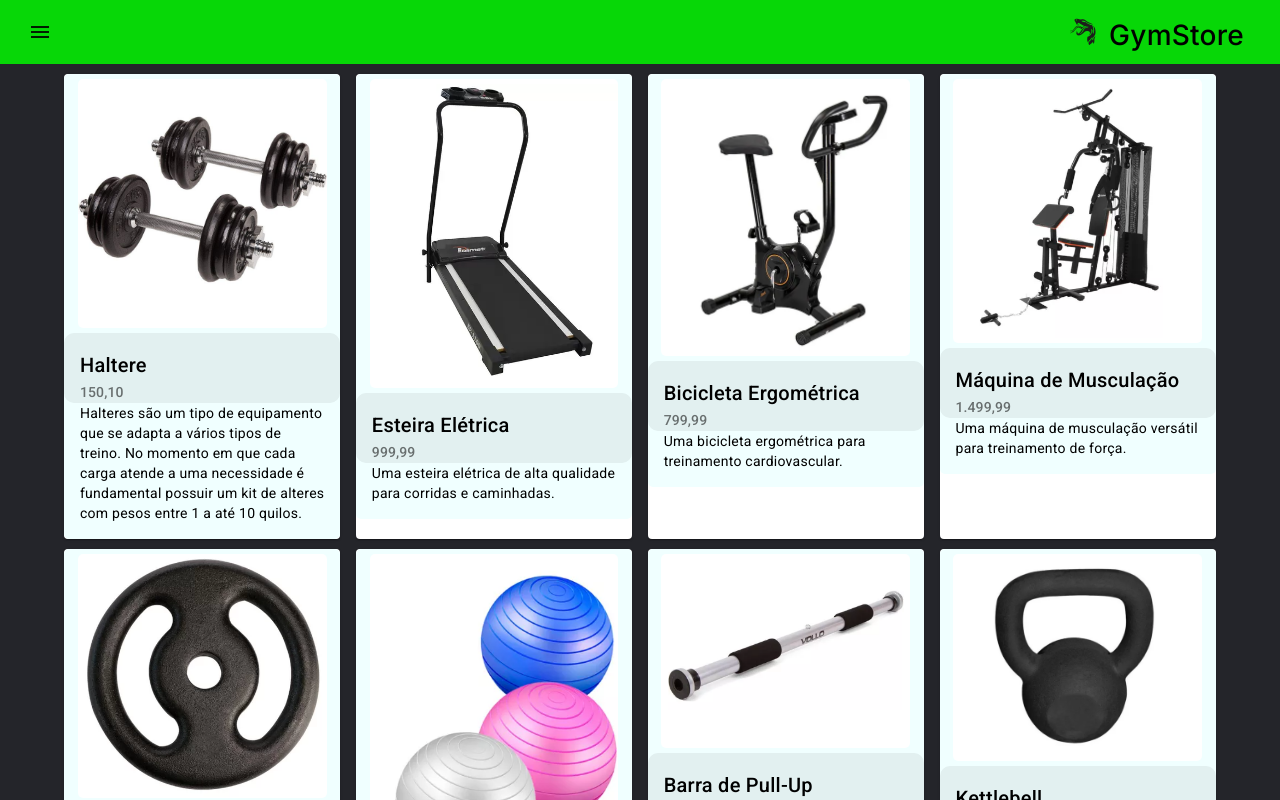
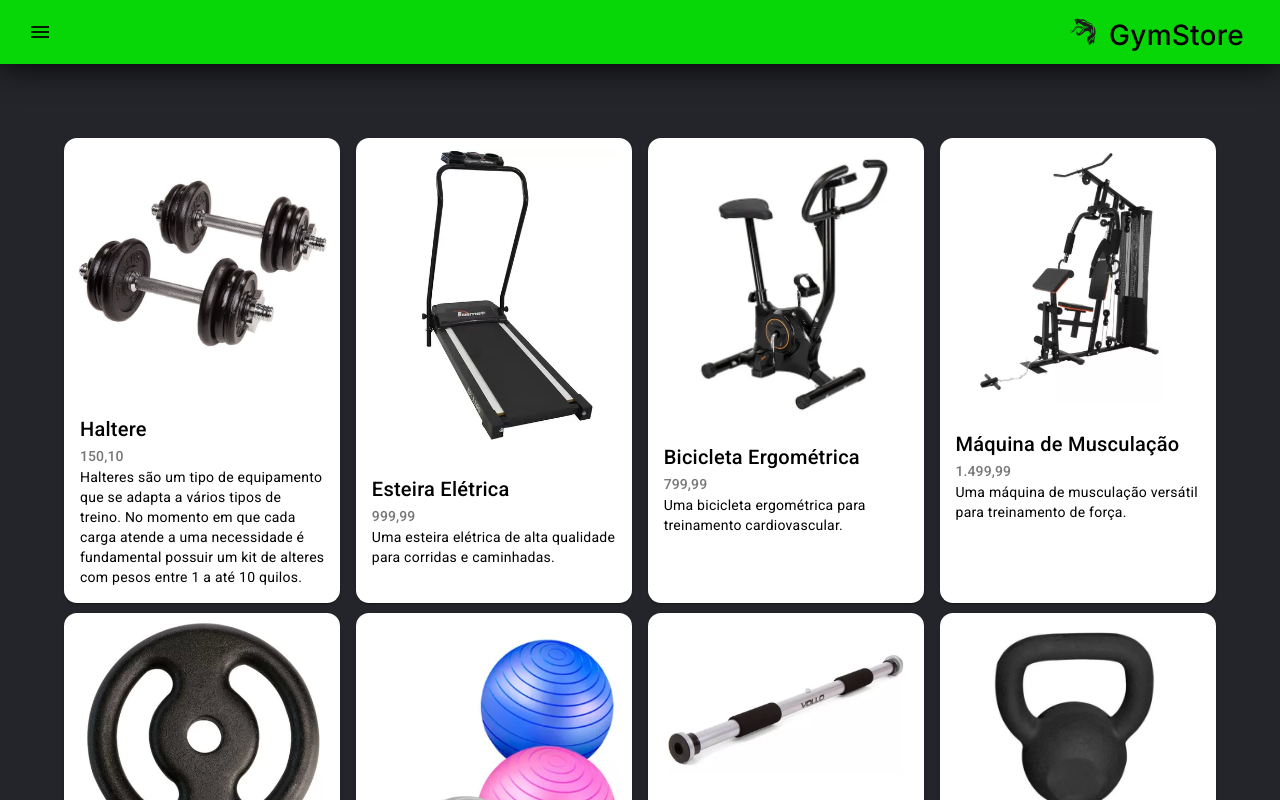
Before and after one commit to Diniz-s-flavio/GymStore-Angular, an Angular app: page /products in a window 1280 px wide. Shown: the top 800 px of the page. Built offline with nearby package versions, Linux system fonts and the light colour scheme.

Commit message:
GymStore version 0.5.2

```diff
--- a/src/app/app.component.css
+++ b/src/app/app.component.css
@@ -10,6 +10,7 @@
 
 .menu-bar {
     background-color: #07d707;
+    box-shadow: 0px 0px 35px rgb(0, 0, 0);
 }
 
 mat-toolbar-row {
@@ -50,10 +51,12 @@ mat-toolbar-row {
     border-bottom-right-radius: 10px;
     position: absolute;
     z-index: 3;
+    transition: 0.3s;
+    box-shadow : 10px 10px 30px rgb(34, 34, 34);
 }
 
 .mobile-menu .nav-item {
-    padding: 10px;
+    padding: 10px
 }
 
 .nav-link {
--- a/src/app/products/products.component.css
+++ b/src/app/products/products.component.css
@@ -6,7 +6,16 @@
     flex-direction: column;
     padding-left: 3%;
     padding-right: 3%;
+    margin-top: 5%;
+    padding-bottom: 5%;
+}
 
+.product-card{
+    border-radius: 13px;
+    transition: 0.3s;
+}
+.product-card:hover{
+    box-shadow: 0px 0px 25px rgb(0, 0, 0);
 }
 
 #store-main .store-row {
@@ -31,12 +40,12 @@
 
 .product-card-div{
     width: 100%;
-    background-color: azure;
-    border-radius: 5px;
+    background-color: transparent;
+    border-radius: 30px;
 }
 
 .product-card-div mat-card-header {
-    background-color: #e2f0f0;
+    background-color: transparent;
     border-radius: 10px;
 }
 
```
